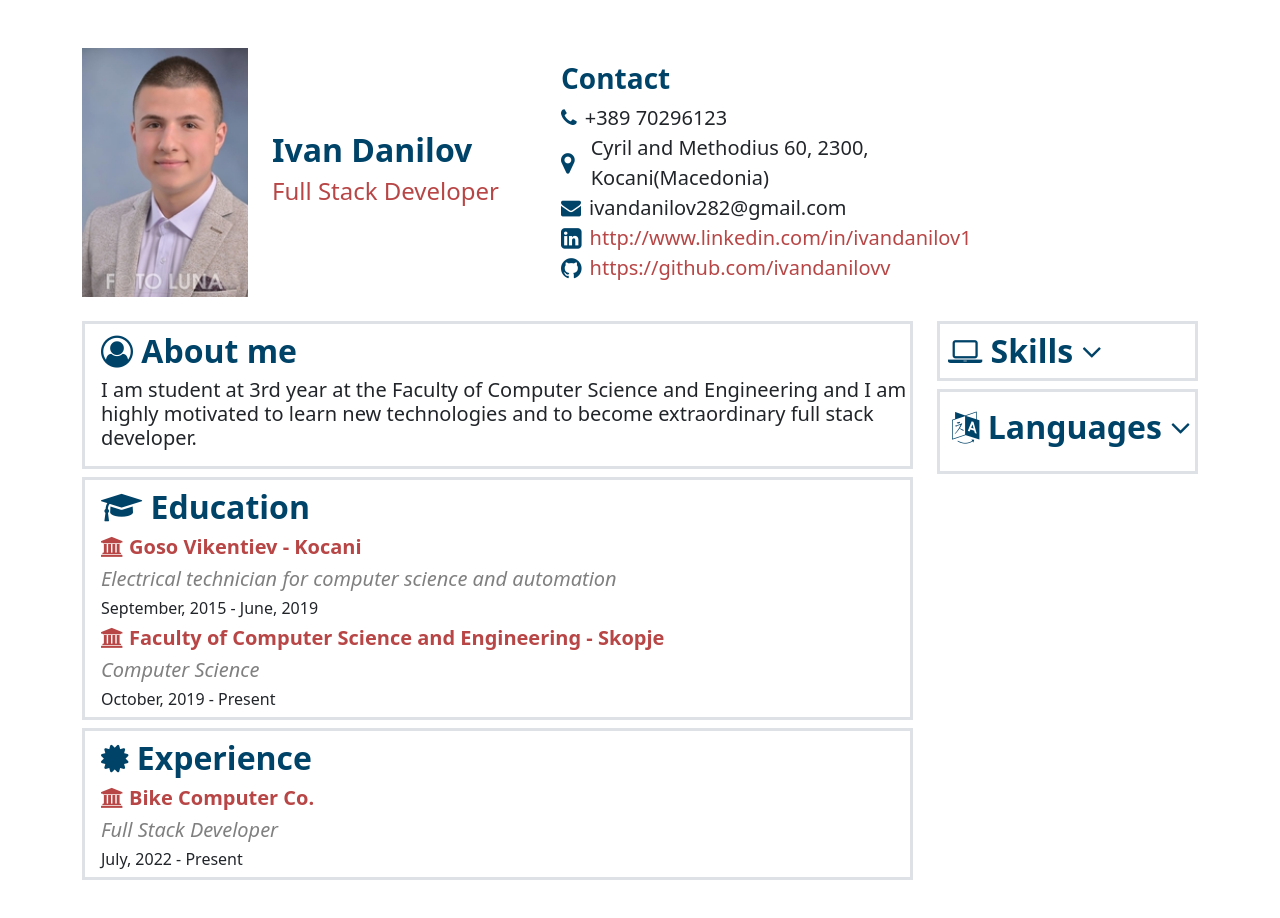
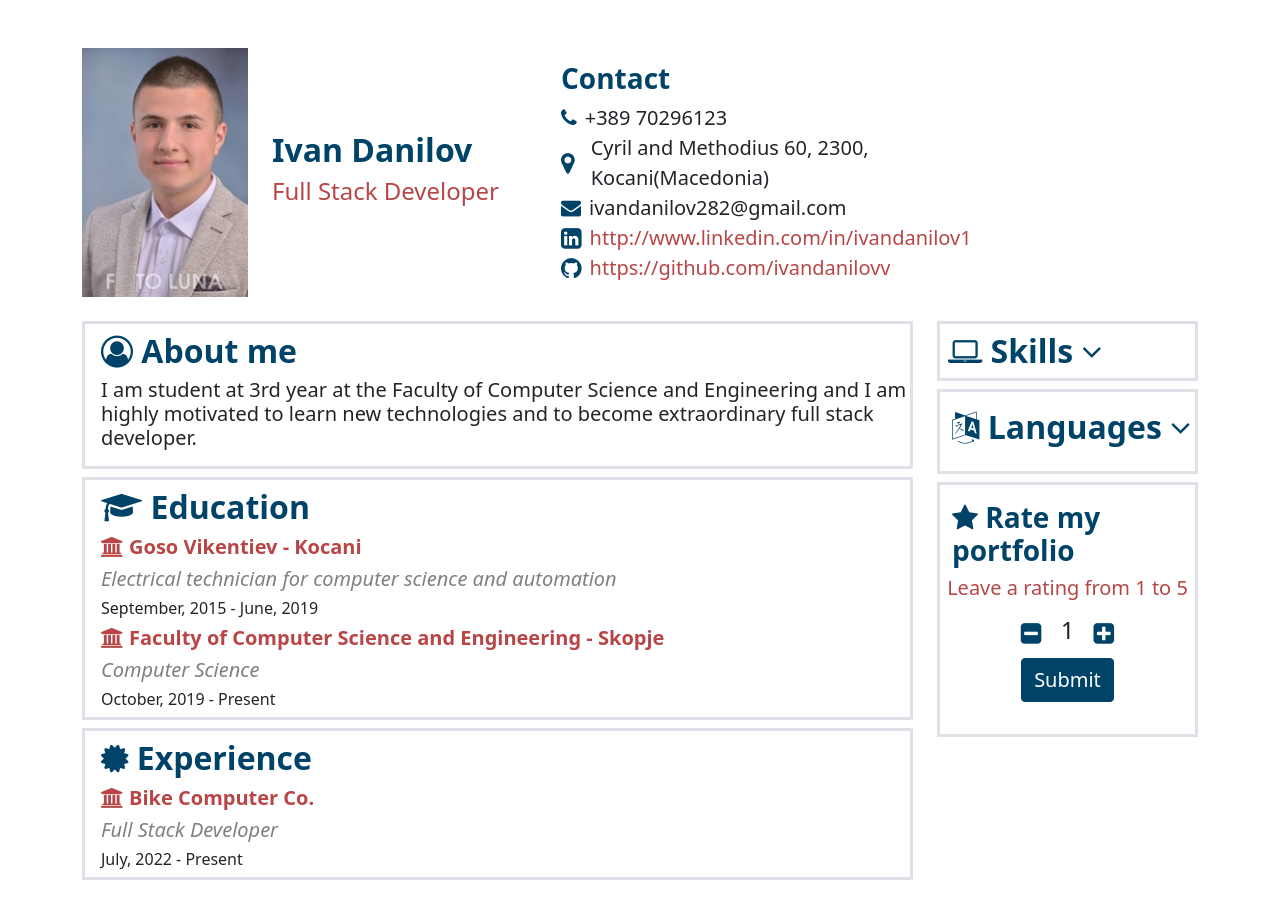
Before and after one commit to ivandanilovv/portfolio, a Vue app: page / in a window 1280 px wide. Shown: the top 918 px of the page. Built offline with nearby package versions, Linux system fonts and the light colour scheme.

Commit message:
Added Rating component

```diff
--- a/src/assets/scss/app.scss
+++ b/src/assets/scss/app.scss
@@ -1,5 +1,7 @@
 $fa-font-path: '~font-awesome/fonts';
 @import "~font-awesome/scss/font-awesome";
+$info : #004368;
+
 @import "~bootstrap/scss/bootstrap";
 
 // custom ratios
--- a/src/components/DetailedInfo.vue
+++ b/src/components/DetailedInfo.vue
@@ -9,6 +9,7 @@
       <div class="col col-md-3 text-start">
         <skills class="pt-3 ps-3 mt-2 pt-md-2 ps-md-2 mt-md-0  border border-3"/>
         <languages class="py-3 px-3 my-2 px-md-1 border border-3"/>
+        <rate class="py-3 px-3 my-2 px-md-1 border border-3"/>
       </div>
     </div>
   </div>
@@ -20,10 +21,12 @@ import AboutMe from "@/components/AboutMe";
 import Education from "@/components/Education";
 import Languages from "@/components/Languages";
 import Experience from "@/components/Experience";
+import Rate from "@/components/Rate";
 
 export default {
   name: "DetailedInfo",
   components: {
+    Rate,
     Experience,
     Skills,
     AboutMe,
--- /dev/null
+++ b/src/components/Rate.vue
@@ -0,0 +1,83 @@
+<template>
+  <section>
+    <h3 class="fw-bold headings-color px-2"><i class="fa fa-star" aria-hidden="true"></i>
+      Rate my portfolio
+    </h3>
+    <h5 class="descriptionColor text-center">Leave a rating from 1 to 5</h5>
+    <div class="px-2 text-center">
+      <p class="fs-4">
+        <button class="btn fs-4" @click="decreaseRating"><i class="fa fa-minus-square headings-color"
+                                                            aria-hidden="true"></i></button>
+        {{ rating }}
+        <button class="btn fs-4" @click="increaseRating"><i class="fa fa-plus-square headings-color"
+                                                            aria-hidden="true"></i></button>
+        <br/>
+        <button class="btn btn-info fs-5" @click="submitRating">Submit</button>
+      </p>
+      <div class="averageRatingMessageFontSize descriptionColor" v-if="averageRating>0">Average rating is:
+        <span v-if="!isNaN(averageRating)">{{ averageRating.toFixed(2) }}
+          <span v-for="index in Math.floor(averageRating)">
+            <i class="fa fa-star" aria-hidden="true"></i>
+          </span>
+          <span v-if="averageRating*100%100>0">
+            <i class="fa fa-star-half-o" aria-hidden="true"></i>
+          </span>
+          <span v-for="index in 5-Math.ceil(averageRating)">
+            <i class="fa fa-star-o" aria-hidden="true"></i>
+          </span>
+        </span>
+      </div>
+    </div>
+  </section>
+</template>
+
+<script>
+export default {
+  name: "Rate",
+  data() {
+    return {
+      rating: 1,
+      numberOfReviews: 0,
+      sumOfReviews: 0
+    }
+  },
+  methods: {
+    increaseRating() {
+      if (this.rating + 1 > 5) {
+        alert("Rating can't be greater than 5!")
+      } else
+        this.rating++;
+    },
+    decreaseRating() {
+      if (this.rating - 1 < 1) {
+        alert("Rating can't be less than 1!")
+      } else
+        this.rating--;
+    },
+    submitRating() {
+      this.sumOfReviews += this.rating;
+      this.numberOfReviews++;
+      this.rating = 1;
+      alert("Thank you for your review!");
+    }
+  },
+  computed: {
+    averageRating() {
+      return this.sumOfReviews / this.numberOfReviews;
+    }
+  }
+}
+</script>
+
+<style scoped>
+.headings-color {
+  color: #004368;
+}
+
+.descriptionColor {
+  color: #b84646;
+}
+.averageRatingMessageFontSize{
+  font-size: 1.17rem;
+}
+</style>
```
